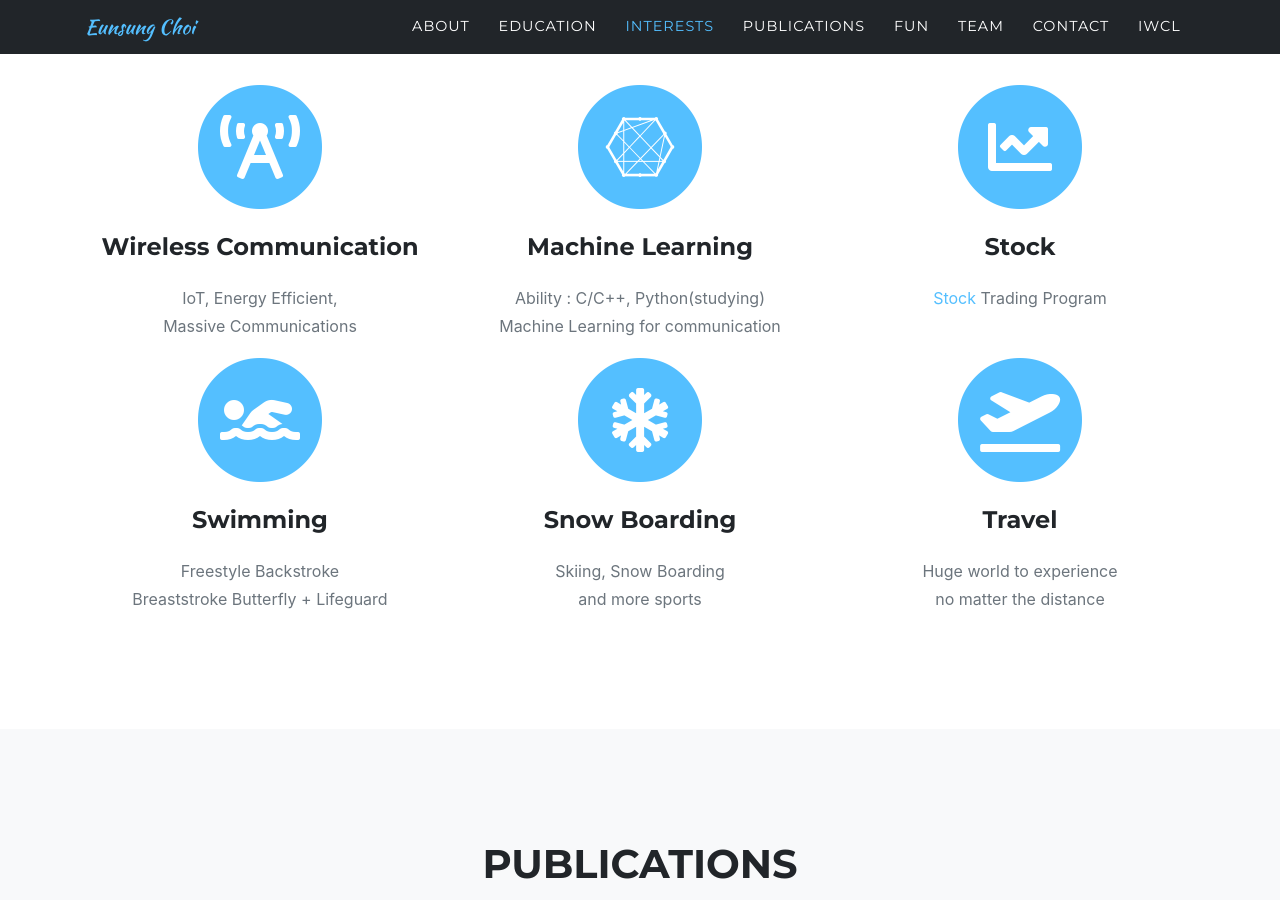
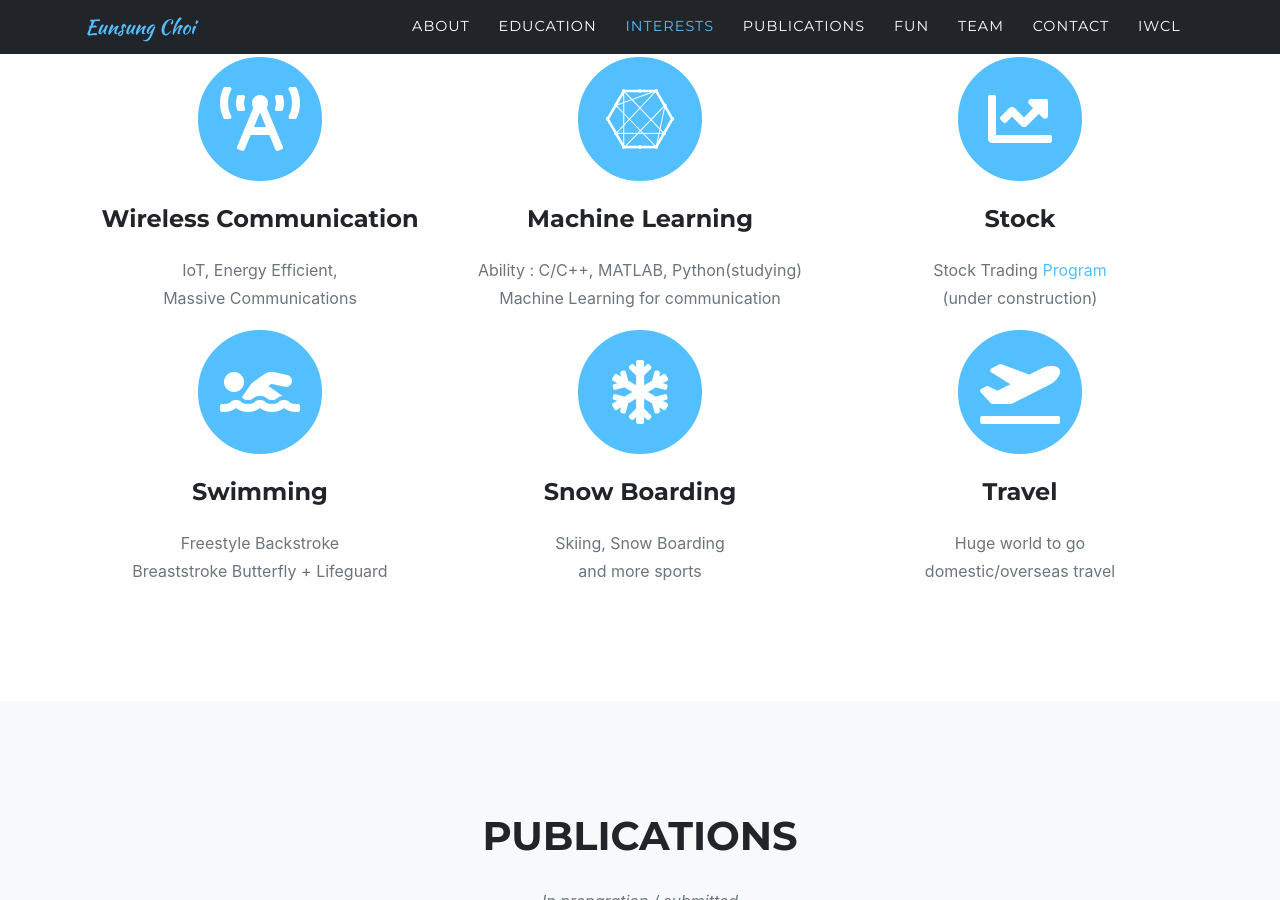
Before and after one commit to choices97/choices97.github.io, a Jekyll site: the page built from index.md, in a window 1280 px wide and 900 px high, scrolled down 3662 px. Built offline with Jekyll 4.4.1, drawn with Linux system fonts in a browser that asks for light colours; some web fonts are replaced; comment, search, counter and statistics services are not loaded; some of the changed text lies outside the part shown.

Commit message:
Update sitetext.yml

```diff
--- a/_data/sitetext.yml
+++ b/_data/sitetext.yml
@@ -46,7 +46,7 @@ en: &DEFAULT_EN
         alt:
       - title: "M.S in UNIST <br> (Combined M.S-Ph.D)"
         year: "Mar.2022 - Current"
-        desc: "In Electrical Engineering : <br> Wireless Communications <br> with instructor of [IWCL](https://https://sites.google.com/site/jinseokchoi89/home?authuser=0), <br> Jinseok Choi"
+        desc: "In Electrical Engineering : <br> Wireless Communications <br> Advisor : Jinseok Choi of [IWCL](https://https://sites.google.com/site/jinseokchoi89/home?authuser=0)"
         image: assets/img/timeline/2.jpg
         alt:
       - title: "Near Future"
@@ -56,7 +56,7 @@ en: &DEFAULT_EN
         alt: image alt text
       - title: "Far Future"
         year: "2028"
-        desc: "**Under** construction"
+        desc: "Under construction"
         image: assets/img/timeline/4.jpg
         alt:
         # you can enforce the alignment
@@ -72,10 +72,10 @@ en: &DEFAULT_EN
         desc: "IoT, Energy Efficient, <br> Massive  Communications"
         icon: fas fa-broadcast-tower #find more at https://fontawesome.com/icons
       - title: "Machine Learning"
-        desc: "Ability : C/C++, Python(studying) <br> Machine Learning for communication"
+        desc: "Ability : C/C++, MATLAB, Python(studying) <br> Machine Learning for communication"
         icon: fab fa-connectdevelop
       - title: "Stock"
-        desc: "[Stock](https://github.com/choices97/ProjectAutoTrade) Trading Program"
+        desc: "Stock Trading [Program](https://github.com/choices97/ProjectAutoTrade) <br> (under construction)"
         icon: fas fa-chart-line
       - title: "Swimming"
         desc: "Freestyle Backstroke <br> Breaststroke Butterfly + Lifeguard"
@@ -84,7 +84,7 @@ en: &DEFAULT_EN
         desc: "Skiing, Snow Boarding <br> and more sports"
         icon: fas fa-snowflake
       - title: "Travel"
-        desc: "Huge world to experience <br> no matter the distance"
+        desc: "Huge world to go <br> domestic/overseas travel"
         icon: fas fa-plane-departure
 
   portfolio:
@@ -114,7 +114,7 @@ en: &DEFAULT_EN
           - url: https://facebook.com
             icon: fab fa-facebook-f
       - name: "Mintaek Oh"
-        role: "Lab management"
+        role: "Combined M.S-Ph.D"
         image: assets/img/team/2.jpg
         social:
           - url: https://sites.google.com/site/jinseokchoi89/home?authuser=0
@@ -122,7 +122,7 @@ en: &DEFAULT_EN
           - url: https://instagram.com
             icon: "fab fa-instagram"
       - name: "Seokjun Park"
-        role: "Lab management"
+        role: "Combined M.S-Ph.D"
         image: assets/img/team/3.jpg
         social:
           - url: https://sites.google.com/view/seokjunpark/education?authuser=0
@@ -132,7 +132,7 @@ en: &DEFAULT_EN
           #- url: https://www.instagram.com/seok___j.u.n/
           #  icon: "fab fa-instagram"
       - name: "Sangmin Lee"
-        role: "Lab management"
+        role: "B.S intern"
         image: assets/img/team/4.jpg
         social:
           - url: https://sites.google.com/site/jinseokchoi89/home?authuser=0
```
